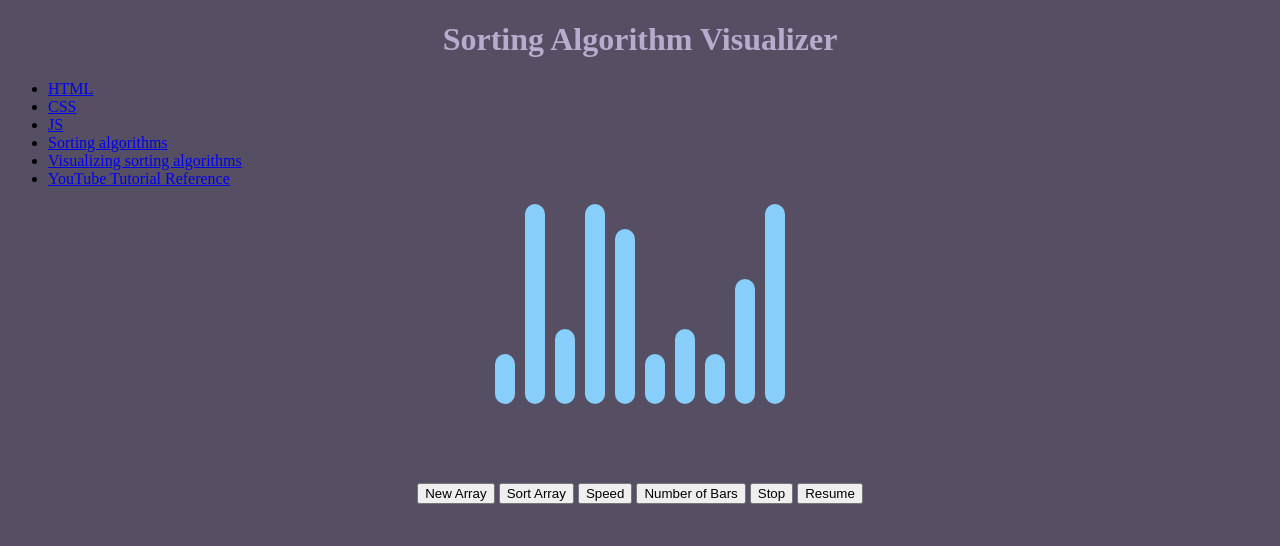
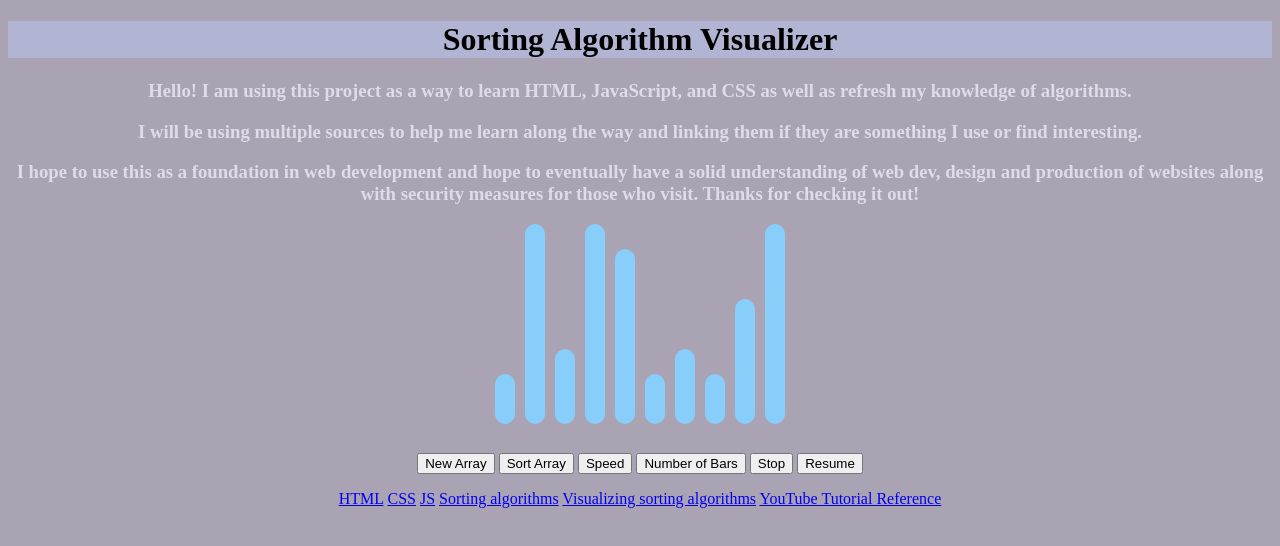
Before and after one commit to ccchameleon/AlgorithmVisualizerWebpage, a plain HTML site: page index.html in a window 1280 px wide. Drawn offline with Linux system fonts and the light colour scheme.

Commit message:
update info section, link placement, color styles

```diff
--- a/index.html
+++ b/index.html
@@ -15,19 +15,12 @@
 
   <!-- body -->
   <body>
-      <h1>
-        Sorting Algorithm Visualizer
-      </h1>
-      <p>
-        <ul>
-          <li><a href = "https://developer.mozilla.org/en-US/docs/Learn/Getting_started_with_the_web/HTML_basics" target="_blank" rel="noopener noreferrer">HTML</a></li>
-          <li><a href = "https://developer.mozilla.org/en-US/docs/Learn/Getting_started_with_the_web/CSS_basics" target="_blank" rel="noopener noreferrer"> CSS</a></li>
-          <li><a href = "https://developer.mozilla.org/en-US/docs/Learn/Getting_started_with_the_web/JavaScript_basics" target="_blank" rel="noopener noreferrer"> JS</a></li>
-          <li><a href = "https://dev.to/christinamcmahon/common-sorting-algorithms-in-javascript-58a7" target="_blank" rel="noopener noreferrer">Sorting algorithms</a></li>
-          <li><a href = "https://visualgo.net/en/sorting" target="_blank" rel="noopener noreferrer">Visualizing sorting algorithms</a></li>
-          <li><a href = "https://www.youtube.com/watch?v=OrnUuS0SUa8&t=326s" target="_blank" rel="noopener noreferrer"> YouTube Tutorial Reference</a></a></li>
-        </ul>
-       </p>
+      <h1>Sorting Algorithm Visualizer</h1>
+      <h3>Hello! I am using this project as a way to learn HTML, JavaScript, and CSS as well as refresh my knowledge of algorithms.</h3>
+      <h3>I will be using multiple sources to help me learn along the way and linking them if they are something I use or find interesting.</h3>
+      <h3>I hope to use this as a foundation in web development and hope to eventually have a solid understanding of web dev, design and
+        production of websites along with security measures for those who visit. Thanks for checking it out!</h3>
+
 
        <!-- containers -->
     <div class="containers">
@@ -41,6 +34,16 @@
         <button id="barsBtn">Number of Bars</button>
         <button id="stopBtn">Stop</button>
         <button id="resumeBtn">Resume</button>
+        <p>
+
+            <a href = "https://developer.mozilla.org/en-US/docs/Learn/Getting_started_with_the_web/HTML_basics" target="_blank" rel="noopener noreferrer">HTML</a>
+            <a href = "https://developer.mozilla.org/en-US/docs/Learn/Getting_started_with_the_web/CSS_basics" target="_blank" rel="noopener noreferrer"> CSS</a>
+            <a href = "https://developer.mozilla.org/en-US/docs/Learn/Getting_started_with_the_web/JavaScript_basics" target="_blank" rel="noopener noreferrer"> JS</a>
+            <a href = "https://dev.to/christinamcmahon/common-sorting-algorithms-in-javascript-58a7" target="_blank" rel="noopener noreferrer">Sorting algorithms</a>
+            <a href = "https://visualgo.net/en/sorting" target="_blank" rel="noopener noreferrer">Visualizing sorting algorithms</a>
+            <a href = "https://www.youtube.com/watch?v=OrnUuS0SUa8&t=326s" target="_blank" rel="noopener noreferrer"> YouTube Tutorial Reference</a></a>
+
+         </p>
     </div>
 
   </body>
--- a/style.css
+++ b/style.css
@@ -1,9 +1,17 @@
 body{
-    background-color: #564e63;
+    background-color: #aaa3b4;
 }
 
 h1 {
-    color: #b7acce;
+    color: #000000;
+    background-color: rgb(177, 181, 211);
+    text-align: center;
+    border-color: rgb(252, 252, 252);
+    border-width: 100px;
+}
+
+h3 {
+    color: #dfdbe7;
     /* background-color: rgb(234, 235, 242); */
     text-align: center;
     border-color: black;
```
